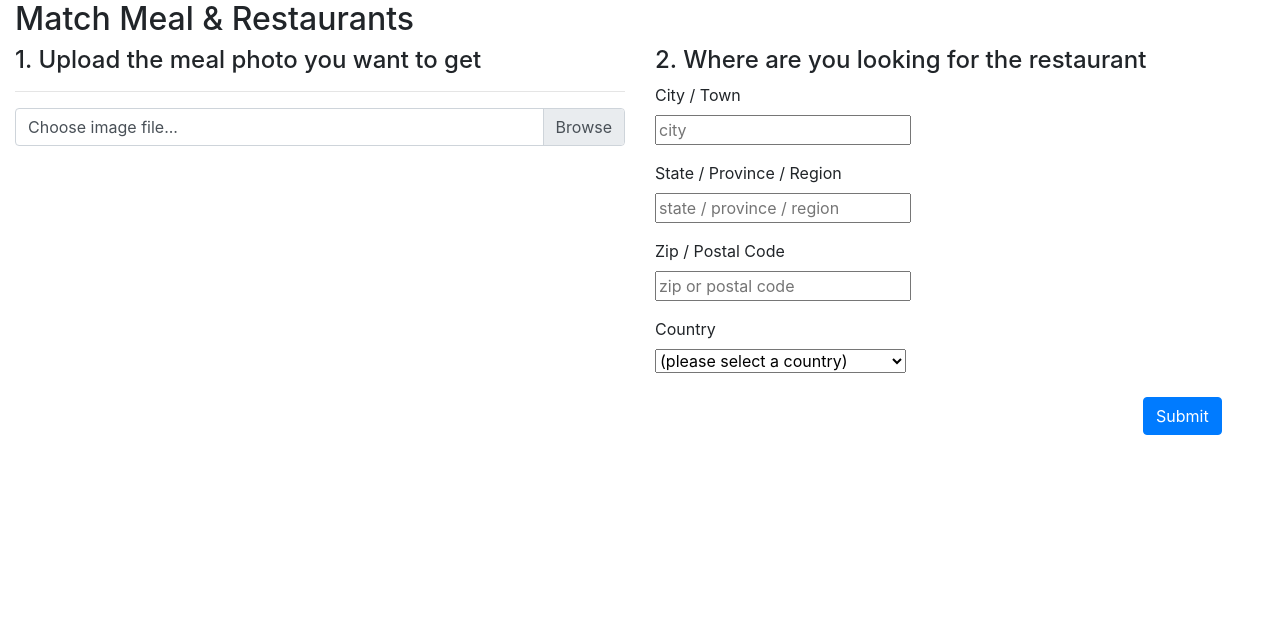
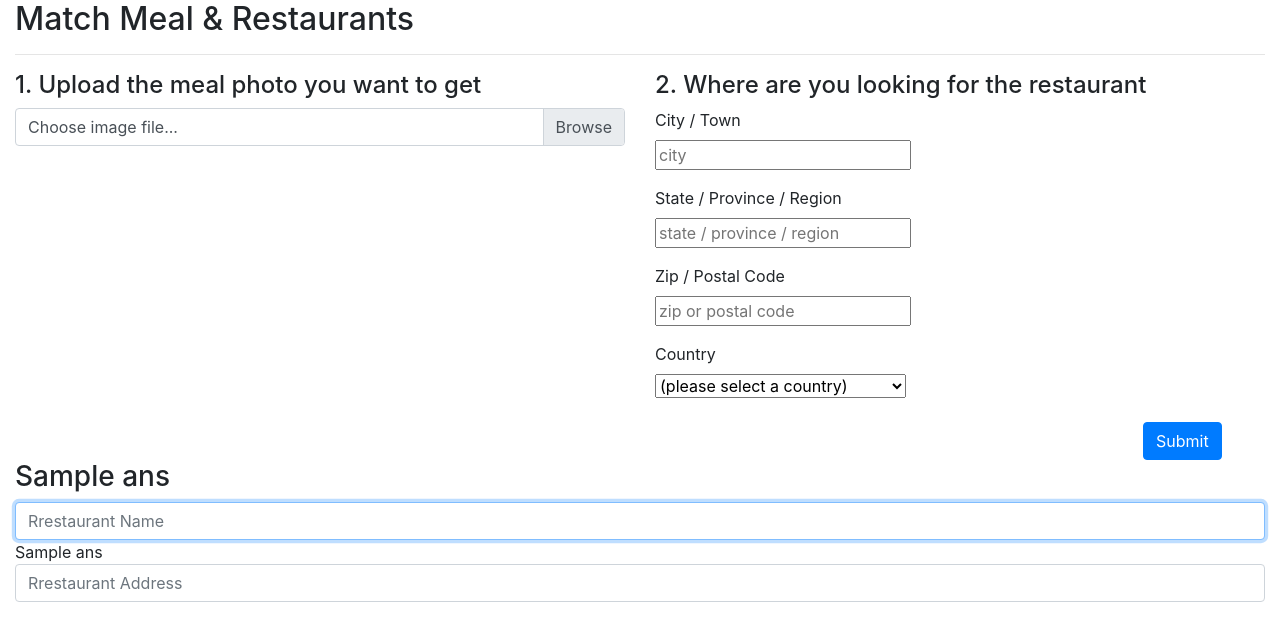
Before and after one commit to SandyKuan/Crowdsourcing-AI-project, a Flask app: template templates/index.html in a window 1280 px wide. Shown: the top 641 px of the page. Run offline with Flask 2, Linux system fonts and the light colour scheme; the template is opened without the code that fills it: most values are stand-ins (such as "Sample title", 1, 10 or a date in 2020); parts of the project's set-up code (start-up, migrations or seed data) failed here and were passed over; some libraries are stand-ins or nearby versions.

Commit message:
Add files via upload

```diff
--- a/templates/index.html
+++ b/templates/index.html
@@ -9,16 +9,41 @@
 	<script src="https://code.jquery.com/jquery-3.4.1.slim.min.js" integrity="sha384-J6qa4849blE2+poT4WnyKhv5vZF5SrPo0iEjwBvKU7imGFAV0wwj1yYfoRSJoZ+n" crossorigin="anonymous"></script>
 	<script src="https://cdn.jsdelivr.net/npm/popper.js@1.16.0/dist/umd/popper.min.js" integrity="sha384-Q6E9RHvbIyZFJoft+2mJbHaEWldlvI9IOYy5n3zV9zzTtmI3UksdQRVvoxMfooAo" crossorigin="anonymous"></script>
 	<script src="https://stackpath.bootstrapcdn.com/bootstrap/4.4.1/js/bootstrap.min.js" integrity="sha384-wfSDF2E50Y2D1uUdj0O3uMBJnjuUD4Ih7YwaYd1iqfktj0Uod8GCExl3Og8ifwB6" crossorigin="anonymous"></script>
+	<script src="https://ajax.googleapis.com/ajax/libs/jquery/3.3.1/jquery.min.js"></script>
+	<script>
+		    // get query list
+		    var _id = $('#_id').val();
+		    var get_result = function() {
+		        $("#warning").text("");
+		        $.ajax({
+		            type: "POST",
+		            url: "get_result",
+		            contentType: "application/json; charset=utf-8;",
+		            data: $('#_id').val(),
+		            // data: JSON.stringify({_id:$('#_id').val()}),
+		            success: function(data) {
+		                console.log(data);
+		            },
+		            error: function() {
+		                $("#warning").text("Something went wrong when getting query list.");
+		            },
+		            dataType: "json"
+
+		        });
+		    }
+		    setInterval(get_result, 3000);
+		    //get_list();
+	</script>
 
 
 </head>
 <body>
 	<div class="container-fluid">
 		<h2>Match Meal & Restaurants</h2>
+		<hr>
 		<div class="row">
 			<div class="col-6">
 				<h4>1. Upload the meal photo you want to get</h4>
-				<hr>
 				<form class="form-horizontal" action="/upload" method="POST" enctype="multipart/form-data">
 				<!-- <form action="/upload_image" method="POST" enctype="multipart/form-data"> -->
 
@@ -363,7 +388,18 @@
 
 
 		</div>
+		{% if ans is defined %}
+            <h3>{{ans}}</h3>
+        {% endif %}
 
+        <div>
+	    	<h3> </h3>
+	    	<h3> </h3>
+	    </div>
+	    <input type="hidden" id="_id" name="_id" value="{{ _id }}">
+        <input type="Name" id="restaurantName" name="name" class="form-control" placeholder="Rrestaurant Name" required autofocus> {{ ans }}
+        <br>
+        <input type="Address" id="restaurantAddress" name="address" class="form-control" placeholder="Rrestaurant Address" required>
 	</div>
 
 </body>
```
